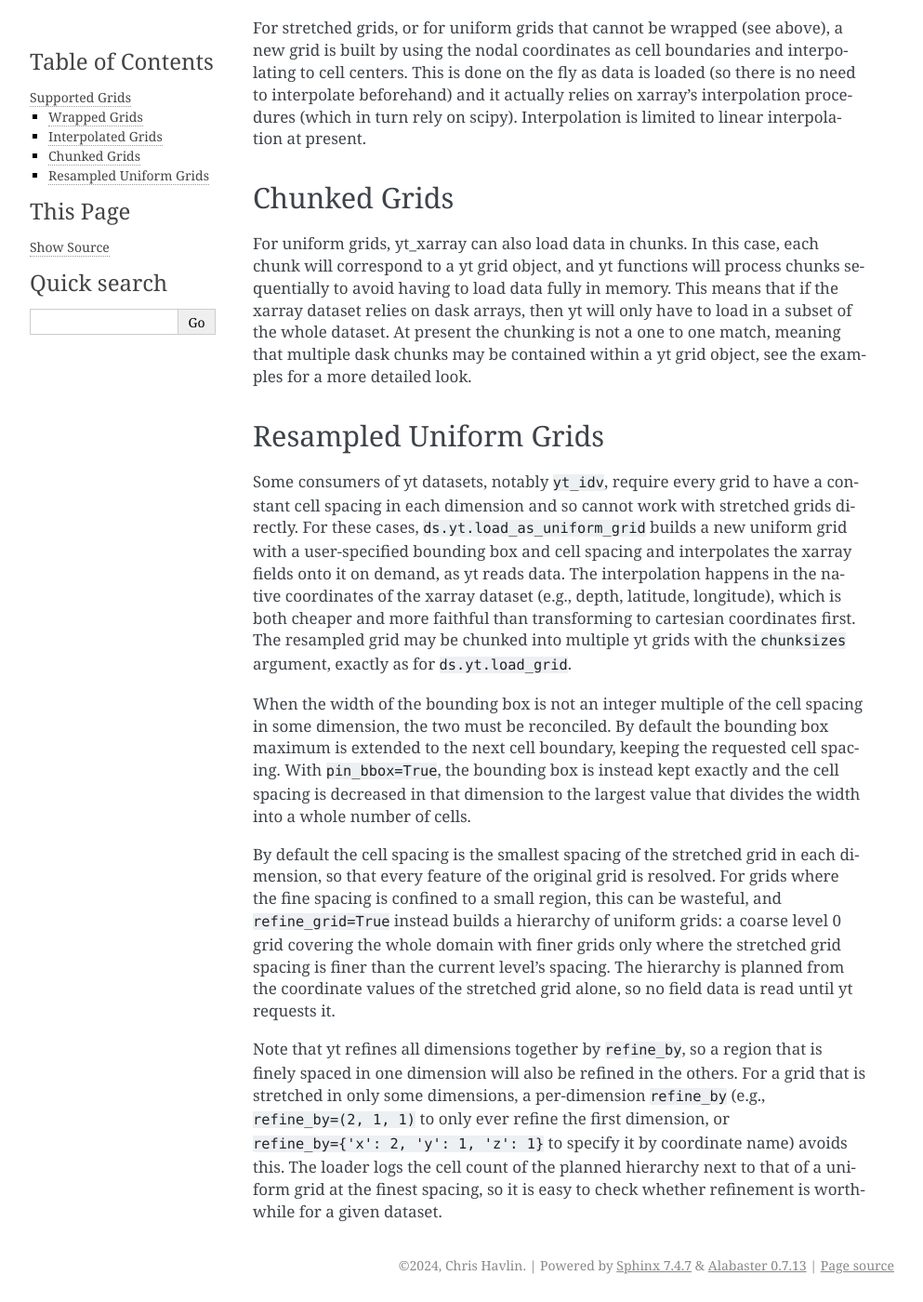
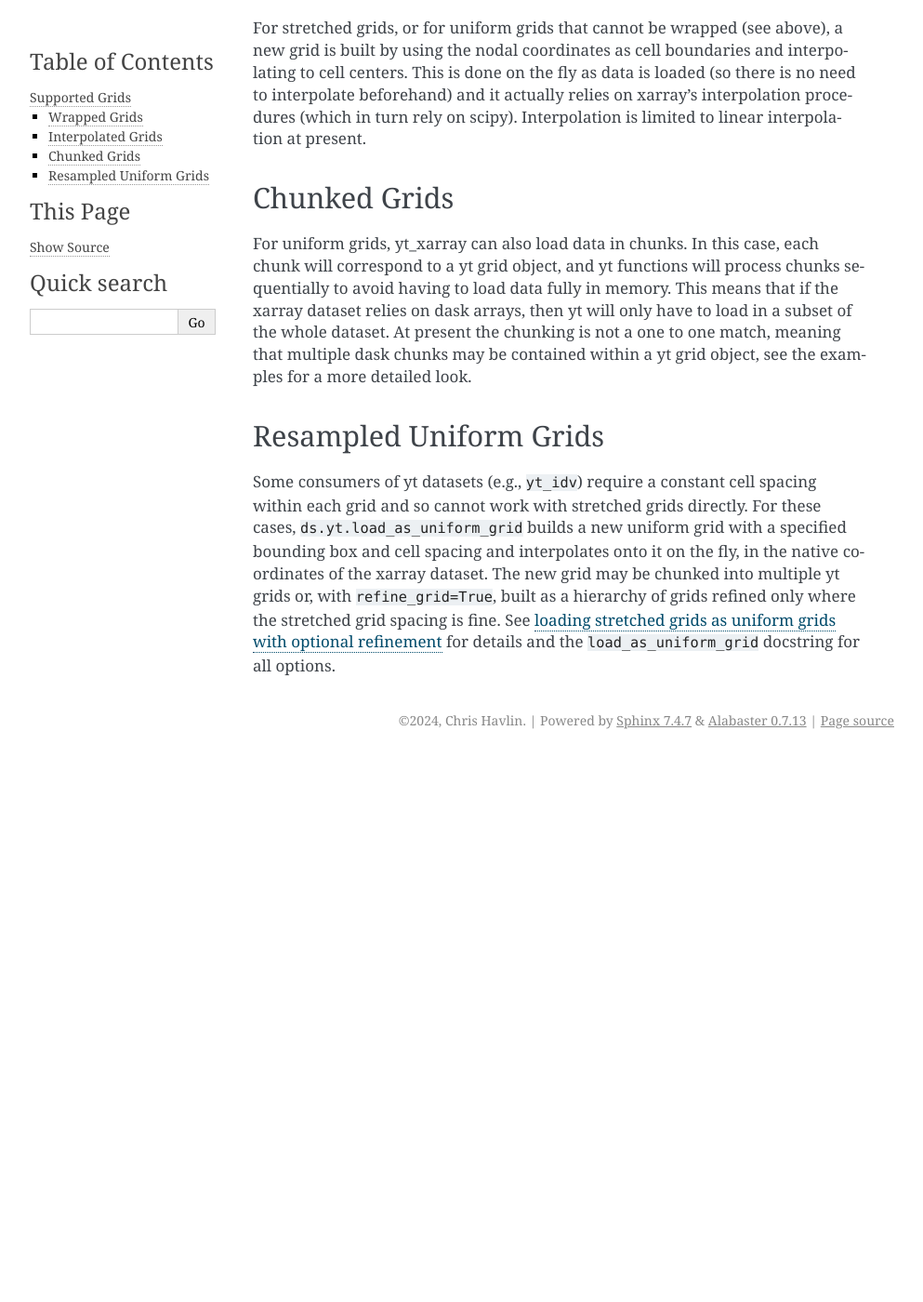
Before and after one commit to data-exp-lab/yt_xarray, a Sphinx documentation site: the page built from docs/supported_grids.rst, in a window 1280 px wide and 1400 px high, scrolled down 595 px. Shown: the whole window at 93% size, without its empty margins (148-1141 px from the left). Built offline with Sphinx 7.4.7, drawn with Linux system fonts in a browser that asks for light colours; pages that are not in the unit, such as notebooks, are missing from menus; after the commit the page ends 1409 px from its top, so only the background shows below that.

Commit message:
Shorten the resampled uniform grid docs section and link to the example notebook

```diff
--- a/docs/supported_grids.rst
+++ b/docs/supported_grids.rst
@@ -45,37 +45,11 @@ examples for a more detailed look.
 Resampled Uniform Grids
 #######################
 
-Some consumers of yt datasets, notably ``yt_idv``, require every grid to have a
-constant cell spacing in each dimension and so cannot work with stretched grids
-directly. For these cases, ``ds.yt.load_as_uniform_grid`` builds a new uniform
-grid with a user-specified bounding box and cell spacing and interpolates the
-xarray fields onto it on demand, as yt reads data. The interpolation happens in
-the native coordinates of the xarray dataset (e.g., depth, latitude, longitude),
-which is both cheaper and more faithful than transforming to cartesian coordinates
-first. The resampled grid may be chunked into multiple yt grids with the
-``chunksizes`` argument, exactly as for ``ds.yt.load_grid``.
-
-When the width of the bounding box is not an integer multiple of the cell spacing
-in some dimension, the two must be reconciled. By default the bounding box maximum
-is extended to the next cell boundary, keeping the requested cell spacing. With
-``pin_bbox=True``, the bounding box is instead kept exactly and the cell spacing
-is decreased in that dimension to the largest value that divides the width into a
-whole number of cells.
-
-By default the cell spacing is the smallest spacing of the stretched grid in each
-dimension, so that every feature of the original grid is resolved. For grids where
-the fine spacing is confined to a small region, this can be wasteful, and
-``refine_grid=True`` instead builds a hierarchy of uniform grids: a coarse level 0
-grid covering the whole domain with finer grids only where the stretched grid
-spacing is finer than the current level's spacing. The hierarchy is planned from
-the coordinate values of the stretched grid alone, so no field data is read until
-yt requests it.
-
-Note that yt refines all dimensions together by ``refine_by``, so a region that
-is finely spaced in one dimension will also be refined in the others. For a grid
-that is stretched in only some dimensions, a per-dimension ``refine_by`` (e.g.,
-``refine_by=(2, 1, 1)`` to only ever refine the first dimension, or
-``refine_by={'x': 2, 'y': 1, 'z': 1}`` to specify it by coordinate name) avoids this. The
-loader logs the cell count of the planned hierarchy next to that of a uniform grid
-at the finest spacing, so it is easy to check whether refinement is worthwhile for
-a given dataset.
+Some consumers of yt datasets (e.g., ``yt_idv``) require a constant cell spacing
+within each grid and so cannot work with stretched grids directly. For these cases,
+``ds.yt.load_as_uniform_grid`` builds a new uniform grid with a specified bounding
+box and cell spacing and interpolates onto it on the fly, in the native coordinates
+of the xarray dataset. The new grid may be chunked into multiple yt grids or, with
+``refine_grid=True``, built as a hierarchy of grids refined only where the stretched
+grid spacing is fine. See :doc:`examples/example_011_stretched_grids_as_uniform`
+for details and the ``load_as_uniform_grid`` docstring for all options.
```
